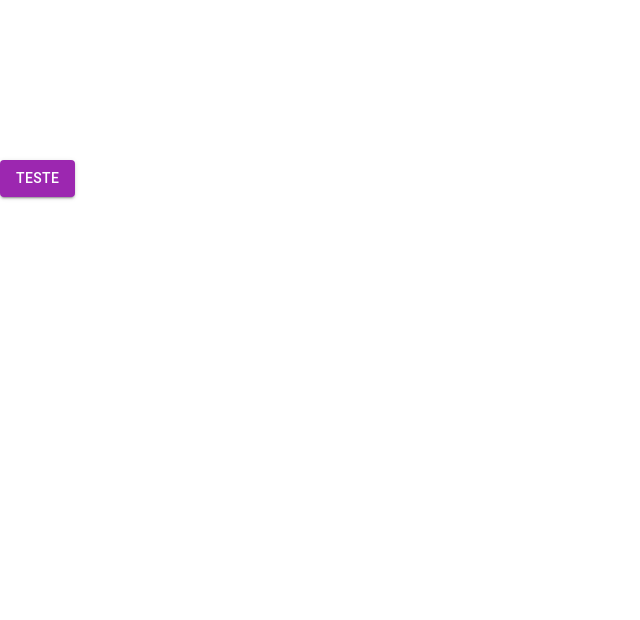
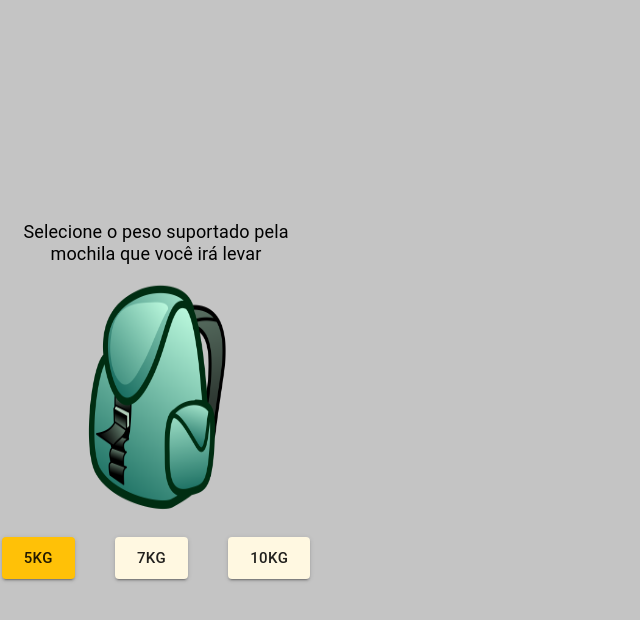
Before and after one commit to projeto-de-algoritmos/Greed_ApocalypticKnapsack, a React (Create React App) app: page / in a window 1280 px wide. Shown: the top 620 px of the page, without its empty margins (0-640 px from the left). Built offline with nearby package versions, Linux system fonts and the light colour scheme.

Commit message:
Adicionando escolha da mochila
Co-authored-by: Eduardo Afonso <oeduardoafonso@gmail.com>

```diff
--- a/src/components/Button.js
+++ b/src/components/Button.js
@@ -1,25 +1,16 @@
 import * as React from 'react';
 import { styled } from '@mui/material/styles';
 import Button from '@mui/material/Button';
-import { purple } from '@mui/material/colors';
+import { purple, amber } from '@mui/material/colors';
 
 const CustomButtom = styled(Button)(({ theme }) => ({
-  color: theme.palette.getContrastText(purple[500]),
-  backgroundColor: purple[500],
+  color: theme.palette.getContrastText(amber[50]),
   '&:hover': {
-    backgroundColor: purple[700],
-  },
-  '&:active': {
-    boxShadow: 'none',
-    backgroundColor: '#0062cc',
-    borderColor: '#005cbf',
-  },
-  '&:focus': {
-    boxShadow: '0 0 0 0.2rem rgba(0,123,255,.5)',
+    backgroundColor: amber[300],
   },
 }));
 
 export default function CustomizedButton(props) {
-  return <CustomButtom {...props} variant="contained" />
-
+  console.log(props.selected)
+  return <CustomButtom {...props} sx={{backgroundColor: props.selected ? amber[500] : amber[50]}} size="large" variant="contained" />
 }
--- a/src/views/App.js
+++ b/src/views/App.js
@@ -2,11 +2,17 @@ import * as React from "react";
 import Grid from "@mui/material/Grid";
 import Box from "@mui/material/Box";
 import CustomizedButton from "../components/Button";
+import { Typography } from "@mui/material";
+import backpack from "../assets/backpack.png";
+import Stack from '@mui/material/Stack';
 import "./App.css";
+import { margin } from "@mui/system";
 
 function App() {
+  const [bagCapacity, setBagCapacity] = React.useState(5);
+
   return (
-    <Box sx={{ flexGrow: 1, height: "auto" }}>
+    <Box sx={{ flexGrow: 1, height: "auto", backgroundColor: "#C4C4C4" }}>
       <Grid
         container
         spacing={{ xs: 1, md: 1 }}
@@ -14,30 +20,38 @@ function App() {
         alignItems="center"
         justify="center"
       >
-        <Grid
-          item
-          xs
-          sm
-          md
-        >
-          <Box sx={{ height: "60vh" }}>
-            <CustomizedButton text="Teste">Teste</CustomizedButton>
+        <Grid item xs sm md>
+          <Box
+            sx={{
+              height: "60vh",
+              display: "flex",
+              flexDirection: "column",
+              alignItems: "center",
+              justifyContent: "center",
+              alignContent: "space-between",
+            }}
+          >
+            <Typography
+              sx={{ fontSize: 18 }}
+              color="black"
+              variant="h4"
+              textAlign={"center"}
+              margin={"5%"}
+            >
+              Selecione o peso suportado pela mochila que você irá levar
+            </Typography>
+            <img src={backpack} alt="b" width={"50%"} height={"50%"} />
+            <Stack spacing={5} direction="row"  sx={{margin: "5%"}}>
+              <CustomizedButton  onClick={() => setBagCapacity(5)}  selected={bagCapacity === 5}>5kg</CustomizedButton>
+              <CustomizedButton  onClick={() => setBagCapacity(7)}  selected={bagCapacity === 7}>7kg</CustomizedButton>
+              <CustomizedButton  onClick={() => setBagCapacity(10)} selected={bagCapacity === 10}>10kg</CustomizedButton>
+            </Stack>
           </Box>
         </Grid>
-        <Grid
-          item
-          xs={4}
-          sm={8}
-          md={6}
-        >
+        <Grid item xs={4} sm={8} md={6}>
           <Box sx={{ height: "100vh" }} />
         </Grid>
-        <Grid
-          item
-          xs
-          sm
-          md
-        >
+        <Grid item xs sm md>
           <Box sx={{ height: "80vh" }} />
         </Grid>
       </Grid>
```
Also changed, not shown: src/assets/backpack.png (added).
